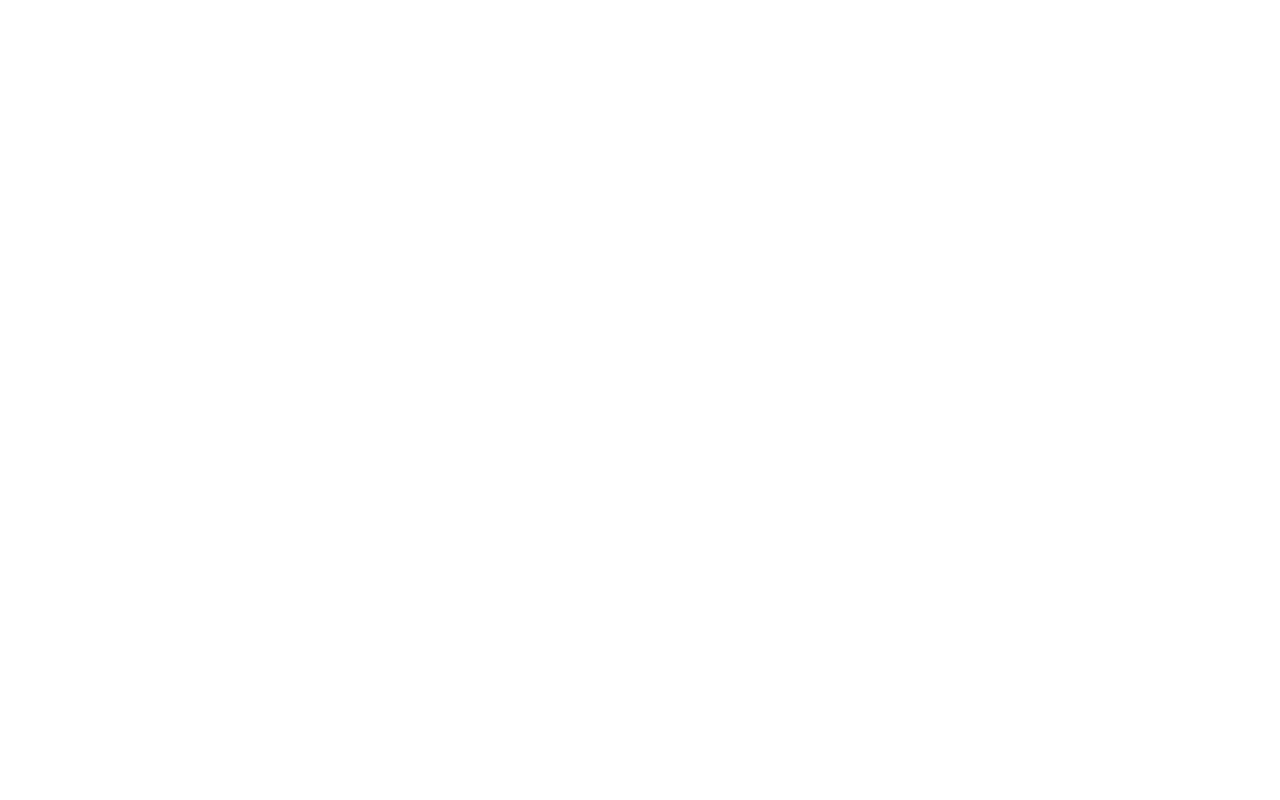
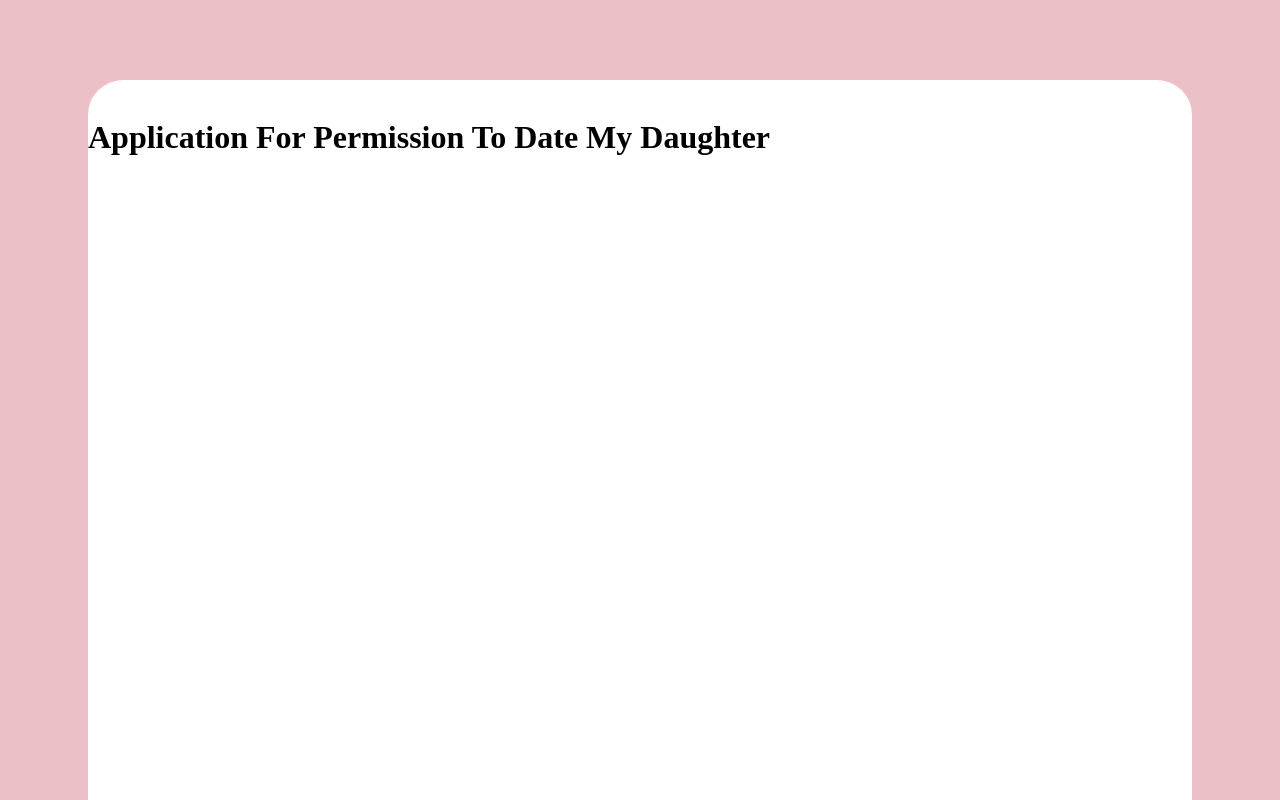
Before and after one commit to Saba-26/FrontEnd, a plain HTML site: page Forms/ApplicationPermissionForm.html in a window 1280 px wide. Shown: the top 800 px of the page. Drawn offline with Linux system fonts and the light colour scheme.

Commit message:
added styling

```diff
--- a/Forms/ApplicationPermissionForm.html
+++ b/Forms/ApplicationPermissionForm.html
@@ -5,8 +5,12 @@
     <meta http-equiv="X-UA-Compatible" content="IE=edge">
     <meta name="viewport" content="width=device-width, initial-scale=1.0">
     <title>Application Permission Form</title>
+    <link rel="stylesheet" href="application.css">
 </head>
 <body>
-
+    <div class="border">
+        <br>
+        <h1 stle="text-align:center;">Application For Permission To Date My Daughter</h1>
+    </div>
 </body>
 </html>
--- /dev/null
+++ b/Forms/application.css
@@ -0,0 +1,14 @@
+body{
+    background-color:rgb(235, 192, 199)
+}
+
+.border{
+    margin:80px 80px 20px;
+    height:1088px;
+    background-color: white;
+    border-radius:35px;
+}
+p{
+    margin-left:20px;
+    font-size:25px;
+}
```
